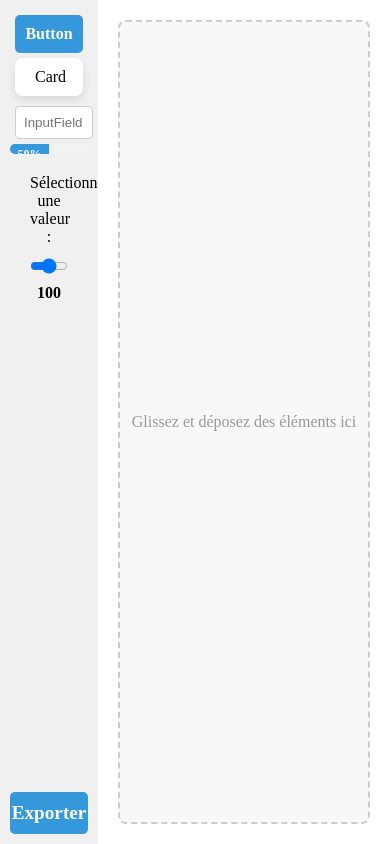
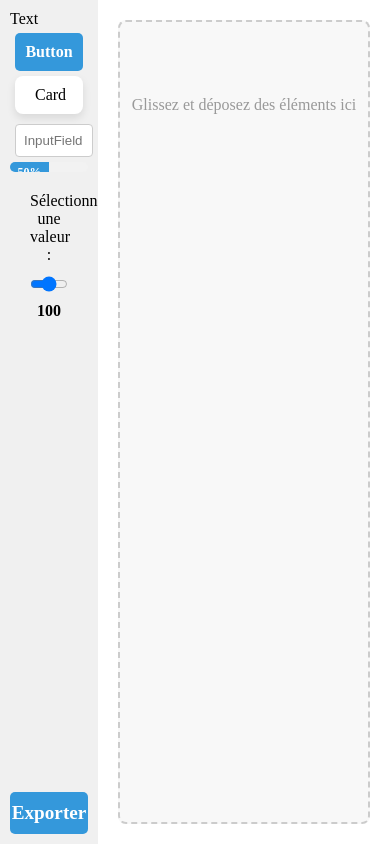
Before and after one commit to kbarbarin/ReactSiteBuilder, a React (Create React App) app: page / in a window 390 px wide. Built offline with nearby package versions, Linux system fonts and the light colour scheme.

Commit message:
ADD EditableText composant

```diff
--- a/src/App.js
+++ b/src/App.js
@@ -9,33 +9,36 @@ import './styles/App.css'
 
 const items = [
   {
+    type: 'EditableText', props: {
+      children: 'Text'
+    },
+    width: 60,
+    height: 30,
+  },
+  {
     type: 'Button', props: {
-      style: {padding: "10px 20px", margin: "5px"},
-      styleTitle: {fontSize: "1rem"},
       children: <p>Button</p>,
     },
-    sizeWidth: 3,
-    sizeHeight: 1,
-    width: 300,
-    height: 100,
+    left: 0,
+    top: 0,
+    width: 150,
+    height: 50,
     isDraggable: true
   },
   {
     type: 'Card', props: {
-      style: {padding: "10px 20px", margin: "5px"},
       children: <p>Card</p>,
     },
-    sizeWidth: 3,
-    sizeHeight: 6,
+    width: 200,
+    height: 60,
     isDraggable: true
   },
   {
     type: 'InputField', props: {
-      style: {margin: "5px"},
       placeholder: "InputField",
     },
-    sizeWidth: 7,
-    sizeHeight: 2,
+    width: 70,
+    height: 25,
     isDraggable: true
   },
   {
@@ -43,8 +46,8 @@ const items = [
       title: 'Modal',
       children: <p>Modal content</p>
     },
-    sizeWidth: 10,
-    sizeHeight: 10,
+    width: 1000,
+    height: 1000,
     isDraggable: true
   },
   {
@@ -53,8 +56,8 @@ const items = [
       duration: 2,
       showText: true
     },
-    sizeWidth: 6,
-    sizeHeight: 1,
+    width: 600,
+    height: 10,
     isDraggable: true
   },
   {
@@ -66,8 +69,8 @@ const items = [
       label: "Sélectionnez une valeur :",
       onChange: () => console.log('change')
     },
-    sizeWidth: 6,
-    sizeHeight: 3,
+    width: 60,
+    height: 30,
     isDraggable: true
   }
   // ... Ajoutez d'autres éléments ici
--- /dev/null
+++ b/src/components/common/EditableText/EditableText.js
@@ -0,0 +1,38 @@
+import React, { useState } from 'react';
+
+const EditableText = (props) => {
+    const [isEditing, setIsEditing] = useState(false);
+    const [text, setText] = useState(props.children);
+
+    const handleTextClick = () => {
+        setIsEditing(true);
+    };
+
+    const handleInputChange = (e) => {
+        setText(e.target.value);
+    };
+
+    const handleInputBlur = () => {
+        setIsEditing(false);
+    };
+
+    return (
+        <div className="editable-text">
+            {isEditing ? (
+                <input
+                    type="text"
+                    value={text}
+                    onChange={handleInputChange}
+                    onBlur={handleInputBlur}
+                    autoFocus
+                />
+            ) : (
+                <div onClick={handleTextClick}>
+                    {text}
+                </div>
+            )}
+        </div>
+    );
+};
+
+export default EditableText;
--- a/src/components/editor/draggableZone/DraggableZone.js
+++ b/src/components/editor/draggableZone/DraggableZone.js
@@ -10,6 +10,7 @@ import InputField from '../../common/InputField/InputField';
 import Modal from '../../common/Modal/Modal';
 import Slider from '../../common/Slider/Slider';
 import ProgressBar from '../../common/ProgressBar/ProgressBar';
+import EditableText from '../../common/EditableText/EditableText';
 
 import './DraggableZone.css';
 import main from '../../../generator';
@@ -20,20 +21,72 @@ const componentMap = {
     InputField,
     Modal,
     Slider,
-    ProgressBar
+    ProgressBar,
+    EditableText
 };
 
-const DraggableZone = ({ items }) => {
+const draggableItems = [
+  {
+    type: 'EditableText', props: {
+      children: 'Text'
+    },
+  },
+    {
+      type: 'Button', props: {
+        style: {padding: "10px 20px", margin: "5px"},
+        styleTitle: {fontSize: "1rem"},
+        children: <p>Button</p>,
+      },
+    },
+    {
+      type: 'Card', props: {
+        style: {padding: "10px 20px", margin: "5px"},
+        children: <p>Card</p>,
+      },
+    },
+    {
+      type: 'InputField', props: {
+        style: {margin: "5px"},
+        placeholder: "InputField",
+      },
+    },
+    {
+      type: 'Modal', props: {
+        title: 'Modal',
+        children: <p>Modal content</p>
+      },
+    },
+    {
+      type: 'ProgressBar', props: {
+        percentage: 50,
+        duration: 2,
+        showText: true
+      },
+    },
+    {
+      type: 'Slider', props: {
+        min: 0,
+        max: 200,
+        step: 5,
+        defaultValue: 100,
+        label: "Sélectionnez une valeur :",
+        onChange: () => console.log('change')
+      },
+    }
+    // ... Ajoutez d'autres éléments ici
+  ];
+
+const DraggableZone = ({items}) => {
     const { itemList } = useContext(DragContext);
     const { handleDragStart } = useDrag();
 
     return (
         <div className='draggableZone'>
             <div>
-                {items.map((item, index) => {
+                {draggableItems.map((item, index) => {
                     const Component = componentMap[item.type];
                     return (
-                        <div className='draggableZone-element' key={index} draggable onDragStart={(e) => handleDragStart(e, item, 'draggableZone', index)}>
+                        <div className='draggableZone-element' key={index} draggable onDragStart={(e) => handleDragStart(e, items[index], 'draggableZone', index)}>
                             <Component {...item.props} />
                         </div>
                     );
--- a/src/components/editor/dropZone/DropZone.css
+++ b/src/components/editor/dropZone/DropZone.css
@@ -6,33 +6,41 @@
     border-radius: 8px;
     margin: 20px;
     background-color: #f8f8f8;
-    display: flex;
-    flex-direction: column;
-    align-items: center;
-    justify-content: center;
+    /* display: flex; */
+    /* flex-direction: column; */
+    /* align-items: center; */
+    /* justify-content: center; */
     position: relative;
     overflow: auto;
 }
 
-.box {
+/* .box {
     background-color: #999;
     border: 1px solid black;
+} */
+.hover-handles .react-resizable-handle {
+  display: none;
 }
-
+.hover-handles:hover .react-resizable-handle {
+  display: block;
+}
 .dropZone:empty:before {
     content: "Glissez et déposez des éléments ici";
     color: #999;
-    text-align: center;
+    display: flex;
+    align-content: center;
+    justify-content: center;
+    padding-top: 30%;
 }
 
 .dropZone:not(:empty) {
     border-style: solid;
     background-color: #fff;
-    display: grid;
+    /* display: grid;
     grid-template-columns: repeat(30, 1fr);
     grid-template-rows: repeat(30, 1fr);
     grid-column-gap: 0px;
-    grid-row-gap: 0px;
+    grid-row-gap: 0px; */
 }
 
 .dropZone-element {
--- a/src/components/editor/dropZone/DropZone.js
+++ b/src/components/editor/dropZone/DropZone.js
@@ -1,12 +1,11 @@
 // src/components/DropZone.js
-import React, { useState, useContext, useEffect } from 'react';
+import React, { useContext, useRef } from 'react';
 import { Resizable } from 'react-resizable';
 import "react-resizable/css/styles.css";
 
 import { DragContext } from '../../../contexts/DragContext';
 import useDrop from '../../../hooks/useDrop';
 import useDrag from '../../../hooks/useDrag';
-// import useMouseEvents from '../../../hooks/useMouseEvents';
 
 import Button from '../../common/Button/Button';
 import Card from '../../common/Card/Card';
@@ -14,6 +13,7 @@ import InputField from '../../common/InputField/InputField';
 import Modal from '../../common/Modal/Modal';
 import Slider from '../../common/Slider/Slider';
 import ProgressBar from '../../common/ProgressBar/ProgressBar';
+import EditableText from '../../common/EditableText/EditableText';
 
 import './DropZone.css'
 
@@ -23,76 +23,94 @@ const componentMap = {
     InputField,
     Modal,
     Slider,
-    ProgressBar
+    ProgressBar,
+    EditableText
 };
+
+const BORDER_SENSITIVITY = 10;
 
 const DropZone = () => {
     const { handleDrop, handleDragOver } = useDrop();
-    const { itemList } = useContext(DragContext);
+    const { itemList, setItemList } = useContext(DragContext);
     const { handleDragStart } = useDrag();
-    const [items, setItems] = useState(itemList);
-    const [size, setSize] = useState({ width: 200, height: 200 });
+    const resizableRef = useRef(null);
 
-    useEffect(() => {
-        const modifiedItems = itemList.map(item => {
-            const newProps = { ...item.props };
+    const onResize = (index) => (event, {node, size }) => {
+        if (!size)
+            return;
 
-            delete newProps.style;
-            delete newProps.styleTitle;
-
-            return { ...item, props: newProps };
-        });
-
-        setItems(modifiedItems);
-    }, [itemList]);
-
-    // const onResize = (event, { element, size, handle }) => {
-    //     setSize({ width: size.width, height: size.height });
-    // };
-
-    const onResize = (index) => (event, { element, size, handle }) => {
-        setSize({ width: size.width, height: size.height })
-        const updatedItems = items.map((item, idx) => {
+        const updatedItems = itemList.map((item, idx) => {
             if (idx === index) {
                 return { ...item, width: size.width, height: size.height };
             }
             return item;
         });
 
-        // Mettre à jour l'état avec le nouveau tableau
-        setItems(updatedItems);
+        setItemList(updatedItems);
+    };
+
+    const updateDrag = (e, index, value) => {
+        const updatedItems = itemList.map((item, idx) => {
+            if (idx === index) {
+                const { nearLeftEdge, nearRightEdge, nearTopEdge, nearBottomEdge } = isMouseOnBorder(e);
+                if (nearLeftEdge || nearRightEdge || nearTopEdge || nearBottomEdge) {
+                    return { ...item, isDraggable: value };
+                }
+            }
+            return item;
+        });
+
+        setItemList(updatedItems);
+    };
+
+    const isMouseOnBorder = (e) => {
+            const { left, top, width, height } = e.target.getBoundingClientRect();
+            const mouseX = e.clientX;
+            const mouseY = e.clientY;
+            const distanceFromLeft = mouseX - left;
+            const distanceFromTop = mouseY - top;
+            const distanceFromRight = left + width - mouseX;
+            const distanceFromBottom = top + height - mouseY;
+            const nearLeftEdge = distanceFromLeft < BORDER_SENSITIVITY;
+            const nearRightEdge = distanceFromRight < BORDER_SENSITIVITY;
+            const nearTopEdge = distanceFromTop < BORDER_SENSITIVITY;
+            const nearBottomEdge = distanceFromBottom < BORDER_SENSITIVITY;
+
+            return { nearLeftEdge, nearRightEdge, nearTopEdge, nearBottomEdge };
     };
 
     return (
         <div className='dropZone' onDrop={(e) => handleDrop(e, 'dropzone')} onDragOver={(e) => handleDragOver(e)}>
-            {items.length > 0 && (
-                items.map((item, index) => {
+            {itemList.length > 0 && (
+                itemList.map((item, index) => {
                     const Component = componentMap[item.type];
                     const style = {
-                        gridColumnStart: item.gridColumn,
+                        position: 'absolute',
+                        left: item.left,
+                        top: item.top,
                         width: item.width,
                         height: item.height,
-                        // gridColumnEnd: item.gridColumn + item.sizeWidth,
-                        gridRowStart: item.gridRow,
-                        // gridRowEnd: item.gridRow + item.sizeHeight,
                     };
                     return (
-                        // <div key={index} width={item.width} height={item.height} draggable={item.draggable} onDragStart={(e) => handleDragStart(e, item, 'dropzone', index)}>
-                        // <Resizable className="box" onResize={onResize} resizeHandles={['sw', 'se', 'nw', 'ne', 'w', 'e', 'n', 's']}>
-                        //     <Component style={{ width: item.width + 'px', height: item.height + 'px', background: 'lightgrey' }} {...item.props} />
-                        // </Resizable>
-                        // </div>
-                        <div key={index}  style={style} draggable={item.draggable} onDragStart={(e) => handleDragStart(e, item, 'dropzone', index)}>
+                        <div
+                            key={index}
+                            ref={resizableRef}
+                            style={style}
+                            draggable={item.isDraggable}
+                            onMouseDown={(e) => { updateDrag(e, index, false) }}
+                            onMouseUp={(e) => { updateDrag(e, index, true) }}
+                            onMouseLeave={(e) => { updateDrag(e, index, true) }}
+                            onDragStart={(e) => handleDragStart(e, item, 'dropzone', index)}
+                        >
                             <Resizable
-                                className="box"
-                                style={style}
+                                className="box hover-handles"
                                 width={item.width}
                                 height={item.height}
                                 onResize={onResize(index)}
                                 resizeHandles={['sw', 'se', 'nw', 'ne', 'w', 'e', 'n', 's']} // Spécifiez ici les poignées de redimensionnement
                             >
-                                <div style={{ width: item.width + 'px', height: item.height + 'px', background: 'lightgrey' }}>
-                                    <Component style={{ width: '100%', height: '100%', background: 'lightgrey' }} {...item.props} />
+                                <div style={{ width: item.width + 'px', height: item.height + 'px' }}>
+                                    <Component style={{ width: '100%', height: '100%' }} {...item.props} />
                                 </div>
                             </Resizable>
                         </div>
@@ -103,48 +121,3 @@ const DropZone = () => {
     );
 };
 export default DropZone;
-
-// import React, { useState } from 'react';
-// import { Resizable, ResizableBox } from 'react-resizable';
-// import "react-resizable/css/styles.css";
-// import './DropZone.css'
-
-// const DropZone = () => {
-//     const [size, setSize] = useState({ width: 200, height: 200 });
-
-//     const onResize = (event, { element, size, handle }) => {
-//         setSize({ width: size.width, height: size.height });
-//     };
-
-//     const onResetClick = () => {
-//         setSize({ width: 300, height: 300 });
-//     };
-
-//     return (
-//         // <div className='dropZone'>
-//         <Resizable
-//             className="box"
-//             width={size.width}
-//             height={size.height}
-//             onResize={onResize}
-//             resizeHandles={['sw', 'se', 'nw', 'ne', 'w', 'e', 'n', 's']} // Spécifiez ici les poignées de redimensionnement
-//         >
-//             <div
-//                 style={{ width: size.width + 'px', height: size.height + 'px', background: 'lightgrey' }}
-//             >
-//                 <p>Contenu redimensionnable</p>
-//             </div>
-//         </Resizable>
-//         // <ResizableBox
-//         //     className="custom-box box"
-//         //     width={200}
-//         //     height={200}
-//         //     handle={<span className="custom-handle custom-handle-se" />}
-//         //     handleSize={[8, 8]}>
-//         //     <span className="text">{"<ResizableBox> with custom overflow style & handle in SE corner."}</span>
-//         //   </ResizableBox>
-//         // </div>
-//     );
-// };
-
-// export default DropZone;
--- a/src/contexts/DragContext.js
+++ b/src/contexts/DragContext.js
@@ -8,6 +8,7 @@ export const DragProvider = ({ children }) => {
     const [sourceItem, setSourceItem] = useState(null);
     const [indexItem, setIndexItem] = useState(null);
     const [itemList, setItemList] = useState([]);
+    const [startDragPosition, setStartDragPosition] = useState({x: 0, y: 0});
 
     return (
         <DragContext.Provider
@@ -16,6 +17,7 @@ export const DragProvider = ({ children }) => {
                 itemList, setItemList,
                 sourceItem, setSourceItem,
                 indexItem, setIndexItem,
+                startDragPosition, setStartDragPosition
             }}>
             {children}
         </DragContext.Provider>
--- a/src/hooks/useDrag.js
+++ b/src/hooks/useDrag.js
@@ -3,9 +3,13 @@ import { useContext } from 'react';
 import { DragContext } from '../contexts/DragContext';
 
 const useDrag = () => {
-    const { setDraggedItem, setSourceItem, setIndexItem } = useContext(DragContext);
+    const { setDraggedItem, setSourceItem, setIndexItem, setStartDragPosition } = useContext(DragContext);
 
     const handleDragStart = (e, item, source, index) => {
+        const dropZoneRect = e.currentTarget.getBoundingClientRect();
+        const x = e.clientX - dropZoneRect.left;
+        const y = e.clientY - dropZoneRect.top;
+        setStartDragPosition({ x, y });
         setDraggedItem(item);
         setSourceItem(source);
         setIndexItem(index);
--- a/src/hooks/useDrop.js
+++ b/src/hooks/useDrop.js
@@ -3,7 +3,7 @@ import { useContext } from 'react';
 import { DragContext } from '../contexts/DragContext';
 
 const useDrop = () => {
-    const { draggedItem, setDraggedItem, itemList, setItemList, sourceItem, indexItem, setIndexItem } = useContext(DragContext);
+    const { draggedItem, setDraggedItem, itemList, setItemList, sourceItem, indexItem, setIndexItem, startDragPosition, setStartDragPosition } = useContext(DragContext);
 
     const handleDragOver = e => {
         e.preventDefault();
@@ -13,37 +13,37 @@ const useDrop = () => {
         const dropZoneRect = e.currentTarget.getBoundingClientRect();
         const x = e.clientX - dropZoneRect.left; // Coordonnée X relative à la DropZone
         const y = e.clientY - dropZoneRect.top;  // Coordonnée Y relative à la DropZone
-        const cellWidth = dropZoneRect.width / 30;
-        const cellHeight = dropZoneRect.height / 30;
-        const gridColumn = Math.ceil(x / cellWidth);
-        const gridRow = Math.ceil(y / cellHeight);
-        return { gridColumn, gridRow }
+        return { x, y }
     }
 
     const handleDrop = (e, dropZone) => {
         e.preventDefault();
         if (sourceItem === 'dropzone' && dropZone === 'deletezone') {
+            console.log('Deleting item');
             setItemList(itemList.filter((_, i) => i !== indexItem));
             setDraggedItem(null);
             setIndexItem(null);
         } else if (sourceItem === 'draggableZone' && dropZone === 'dropzone') {
-            const { gridColumn, gridRow } = getCoordonate(e);
-            const newItem = { ...draggedItem, gridColumn, gridRow };
+            const { x, y } = getCoordonate(e);
+            console.log('Creating item');
+            const newItem = { ...draggedItem, left: x - startDragPosition.x, top: y - startDragPosition.y };
             setItemList([...itemList, newItem]);
+            setStartDragPosition({ x: 0, y: 0 });
             setIndexItem(null);
             setDraggedItem(null);
         } else if (sourceItem === 'dropzone' && dropZone === 'dropzone') {
-            const { gridColumn, gridRow } = getCoordonate(e);
+            const { x, y } = getCoordonate(e);
+            console.log('Mooving item');
 
             const updatedItemList = itemList.map((item, idx) => {
                 if (idx === indexItem) {
-                    return { ...item, gridRow: gridRow, gridColumn: gridColumn };
+                    return { ...item, left: x - startDragPosition.x, top: y - startDragPosition.y };
                 }
                 return item;
             });
 
             setItemList(updatedItemList);
-
+            setStartDragPosition({ x: 0, y: 0 });
             setIndexItem(null);
             setDraggedItem(null);
         } else {
```
